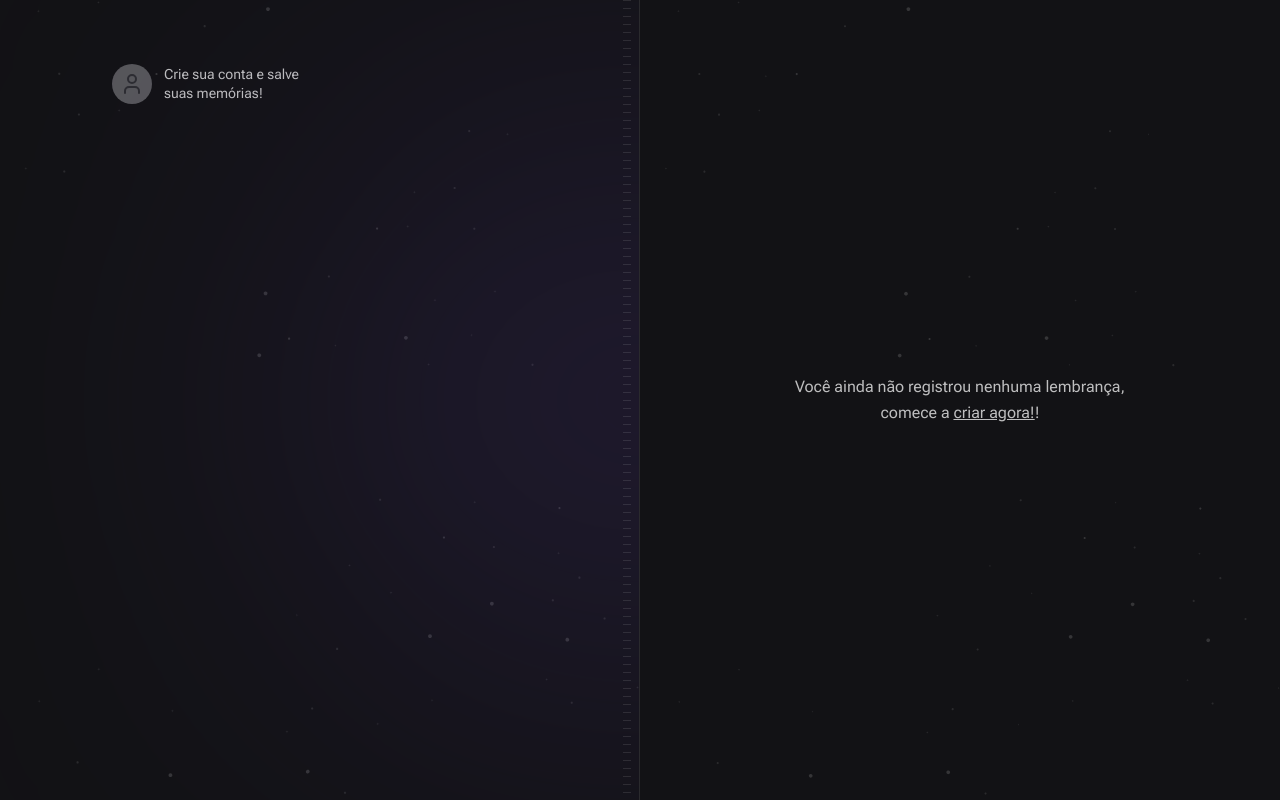
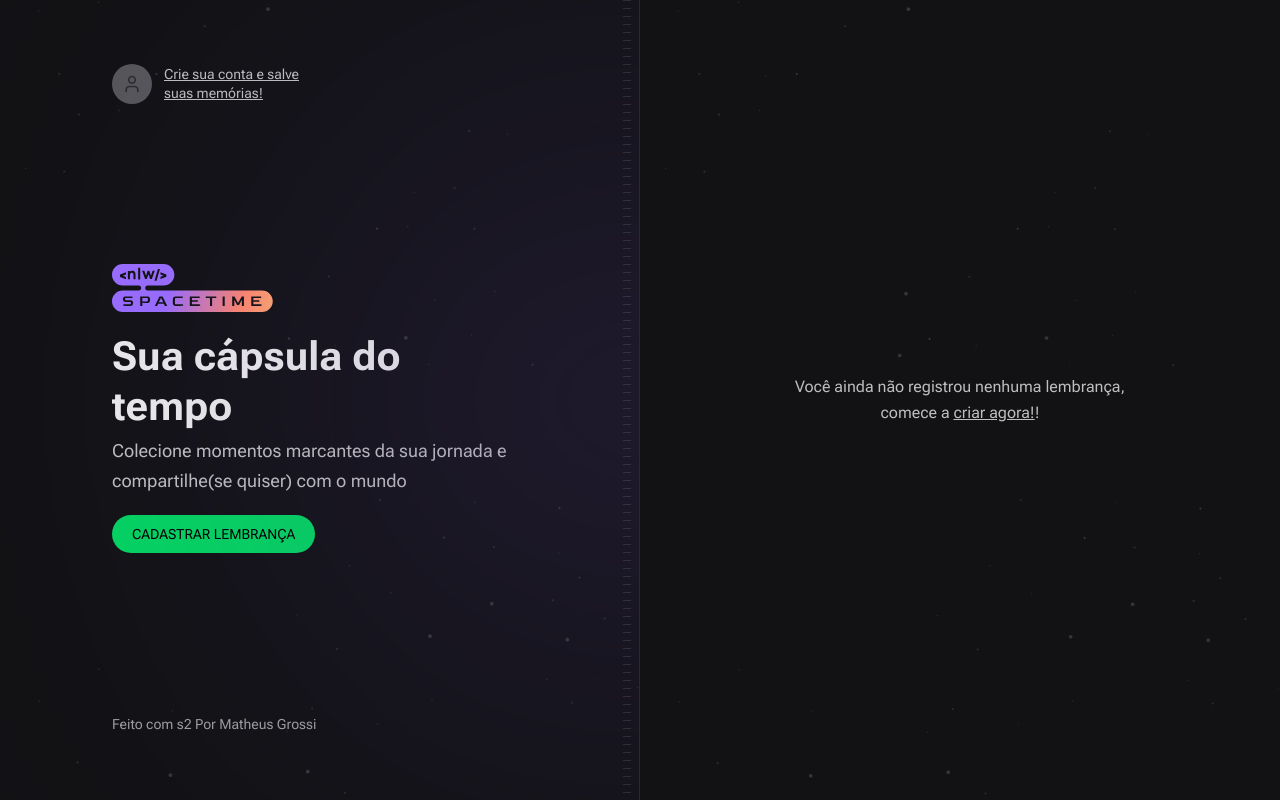
Before and after one commit to matteothebrave/space_time, a Next.js app in the folder web/: page / in a window 1280 px wide. Built offline with nearby package versions, Linux system fonts and the light colour scheme; no server answers; a web font is replaced by a local one.

Commit message:
feat/space-time/adding hero (logo) for the project and copyright (all of them styled by tailwind). imported Image using a NextJS component called Image and using nlwLogo for it

```diff
--- a/web/src/app/globals.css
+++ b/web/src/app/globals.css
@@ -1,3 +1,8 @@
 @tailwind base;
 @tailwind components;
 @tailwind utilities;
+
+body {
+  -webkit-font-smoothing: antialiased;
+  text-rendering: optimizeLegibility
+}
--- a/web/src/app/page.tsx
+++ b/web/src/app/page.tsx
@@ -1,10 +1,13 @@
 import { User } from 'lucide-react'
+import nlwLogo from '../assets/nlw-spacetime-logo.svg'
+import Image from 'next/image'
 
 export default function Home() {
-  return <main className="grid grid-cols-2 min-h-screen">
+  return (
+    <main className="grid grid-cols-2 min-h-screen">
       {/* Left */}
       <div className=" relative flex flex-col items-start justify-between overflow-hidden px-28 py-16 border-r border-white/10
-    flex flex-col bg-[url(../assets/bg-stars.svg)] bg-cover p-16">
+    flex flex-col bg-[url(../assets/bg-stars.svg)] bg-cover p-16" >
         {/* Blur */}
         <div className="absolute right-0 top-1/2 h-[288px] w-[526px] -translate-y-1/2 translate-x-1/2 rounded-full bg-purple-700 opacity-50 blur-full" />
         {/* Stripes */}
@@ -13,12 +16,29 @@ export default function Home() {
         {/* Sign-In */}
         <a href={`https://github.com/login/oauth/authorize?client_id=${process.env.NEXT_PUBLIC_GITHUB_CLIENT_ID}`} className="flex items-center gap-3 text-left transition-colors hover:text-gray-50 ">
           <div className="flex h-10 w-10 items-center justify-center rounded-full bg-gray-400">
-          <User className="h5 w5 text-gray-500" />
+            <User className="h-5 w-5 text-gray-500" />
           </div>
 
-        <p className='text-sm leading-snug max-w-[140px]'>
-          <span>Crie sua conta e salve suas memórias!</span></p>
+          <p className='max-w-[140px] text-sm leading-snug'>
+            <span className="underline">Crie sua conta e salve suas memórias!</span>
+          </p>
         </a>
+
+
+        {/* Hero */}
+        <div className='space-y-5'>
+          <Image src={nlwLogo} alt="nlw space time" />
+          <div className='max-w-[420px] space-y-1'>
+            <h1 className='text-5xl font-bold leading-tight text-gray-50'>Sua cápsula do tempo</h1>
+            <p className='text-lg leading-relaxed'>Colecione momentos marcantes da sua jornada e compartilhe(se quiser) com o mundo</p>
+          </div>
+
+          <a className="inline-block rounded-full bg-green-500 px-5 py-3 text-sm font-alt uppercase leading-none text-black hover:bg-green-600" href="">CADASTRAR LEMBRANÇA</a>
+        </div>
+        {/* CopyRight */}
+        <div className='text-sm leading-relaxed text-gray-200'>
+          Feito com s2 Por Matheus Grossi
+        </div>
       </div>
       {/* Right */}
       <div className="flex flex-col bg-[url(../assets/bg-stars.svg)] bg-cover p-16">
@@ -30,6 +50,6 @@ export default function Home() {
         </div>
       </div>
     </main >
-
+  )
 
 }
--- a/web/src/components/Copyright.tsx
+++ /dev/null
@@ -1,5 +0,0 @@
-export function Copyright() {
-  return (
-
-  )
-}
--- a/web/tailwind.config.js
+++ b/web/tailwind.config.js
@@ -56,6 +56,10 @@ module.exports = {
             stripes:
             'linear-gradient(to bottom, rgba(255,255,255, 0.1), rgba(255,255,255, 0.1) 12.5%, transparent 12.5%, transparent)',
           },
+
+          fontSize: {
+            '5xl': '2.5rem',
+          },
           backgroundSize: {
             stripes: '100% 8px',
           },
```
Lines whose indentation alone changed are shown as unchanged.
